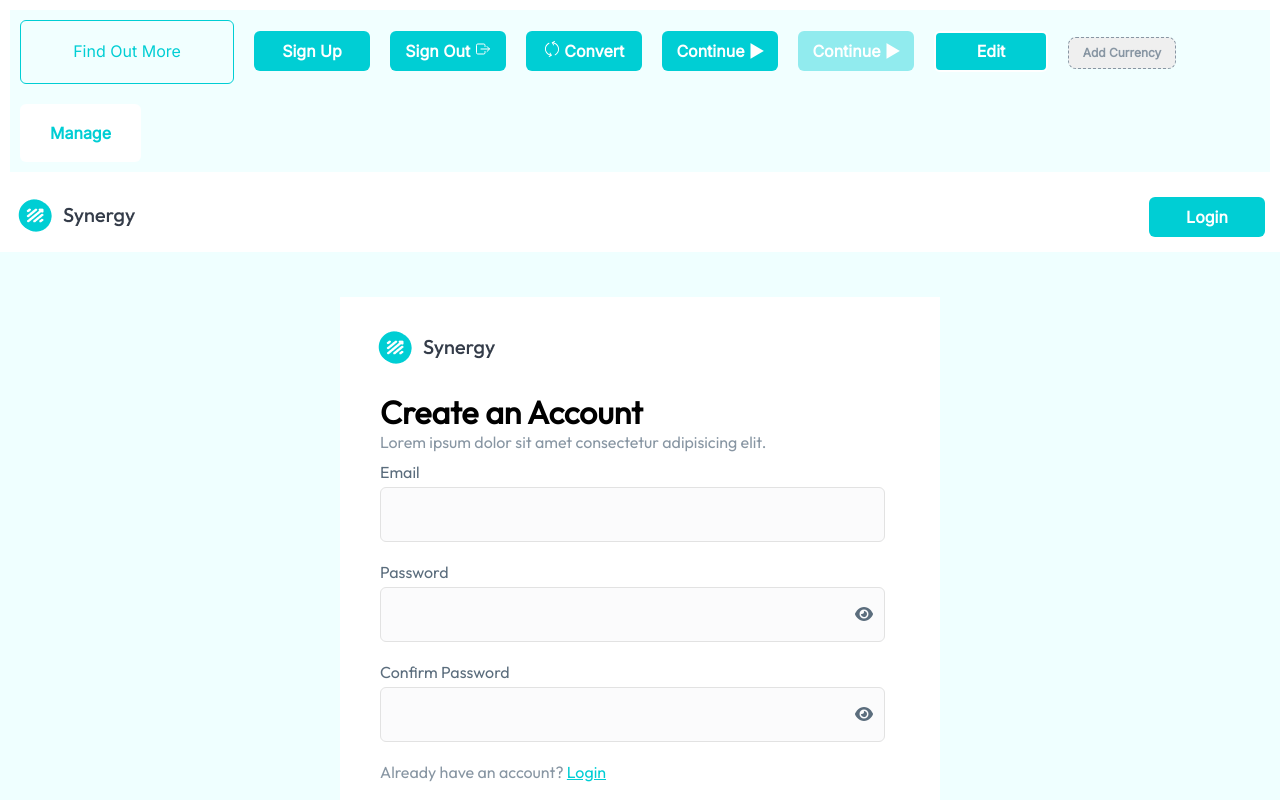
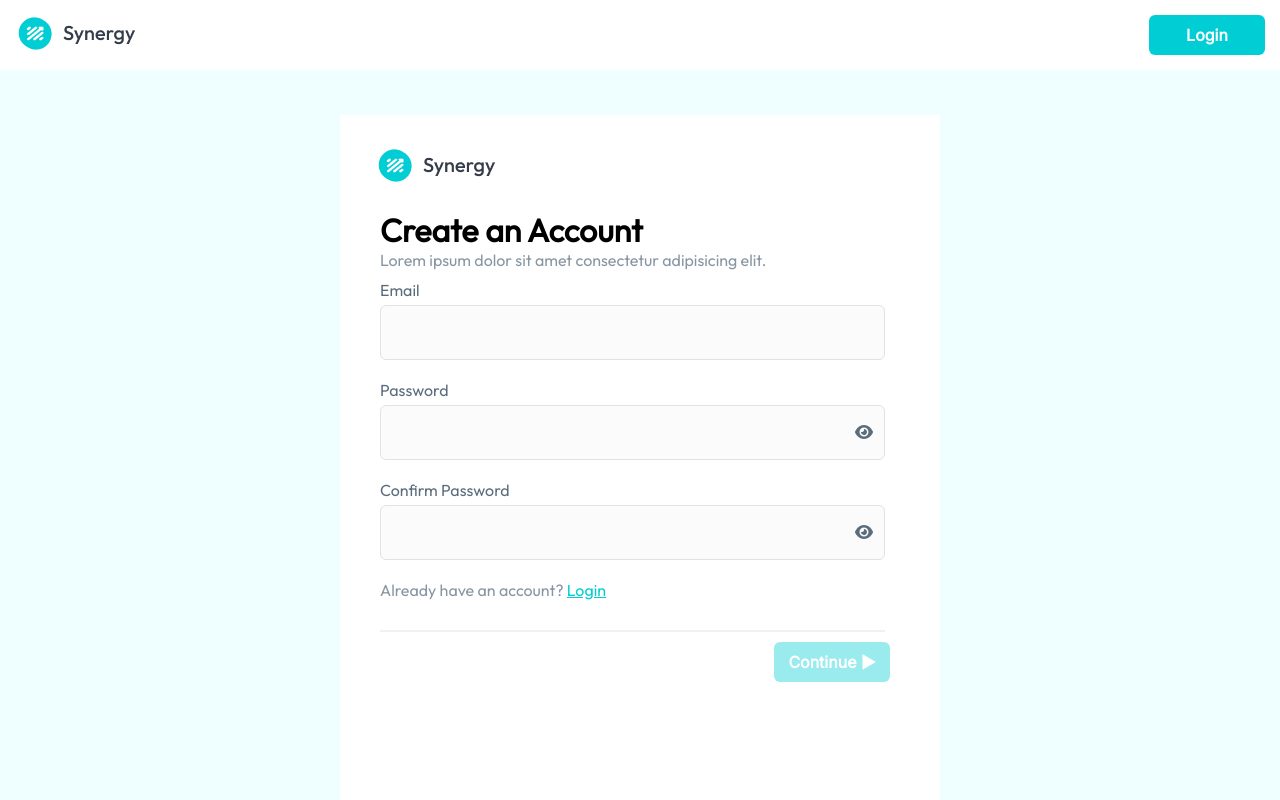
Before and after one commit to nology-tech/synergy, a React (Create React App) app: page /signup in a window 1280 px wide. Shown: the top 800 px of the page. Built offline with nearby package versions, Linux system fonts and the light colour scheme.

Commit message:
Comment code used for testing buttons in App.jsx

```diff
--- a/src/App.jsx
+++ b/src/App.jsx
@@ -16,8 +16,8 @@ import ContactListPage from "./components/ContactListPage/ContactListPage";
 import LiveRates from "./components/LiveRates/LiveRates";
 import Button from "./components/Button/Button";
 
-import {SlRefresh} from 'react-icons/sl';
-import {IoExitOutline} from "react-icons/io5";
+// import {SlRefresh} from 'react-icons/sl';
+// import {IoExitOutline} from "react-icons/io5";
 
 
 const App = () => {
@@ -29,14 +29,14 @@ const App = () => {
   };
 
   // Button Icons
-  const buttonConvert = <SlRefresh />;
-  const buttonSignOut = <IoExitOutline />;
+  // const buttonConvert = <SlRefresh />;
+  // const buttonSignOut = <IoExitOutline />;
 
   return (
     <Router>
       <div>
         {/* Button Test */}
-        <div className="button-test">
+        {/* <div className="button-test">
           <Button
             buttonStyle={"btn button-transparent"}
             buttonText={"Find Out More"}
@@ -79,7 +79,7 @@ const App = () => {
             isDisabled={false}
             buttonText={"Manage"}
           />
-        </div>
+        </div> */}
 
         <Routes>
           <Route path="/" element={<LandingMain />} />
```
